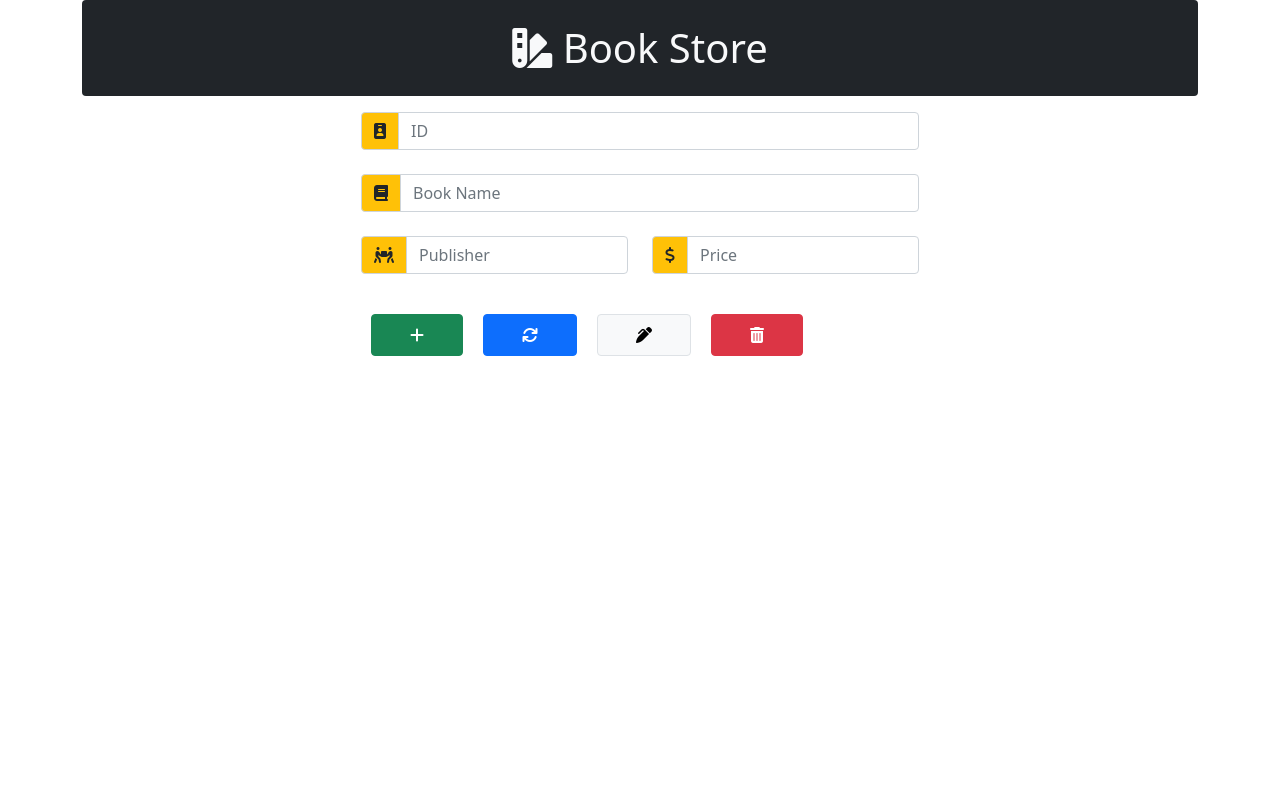
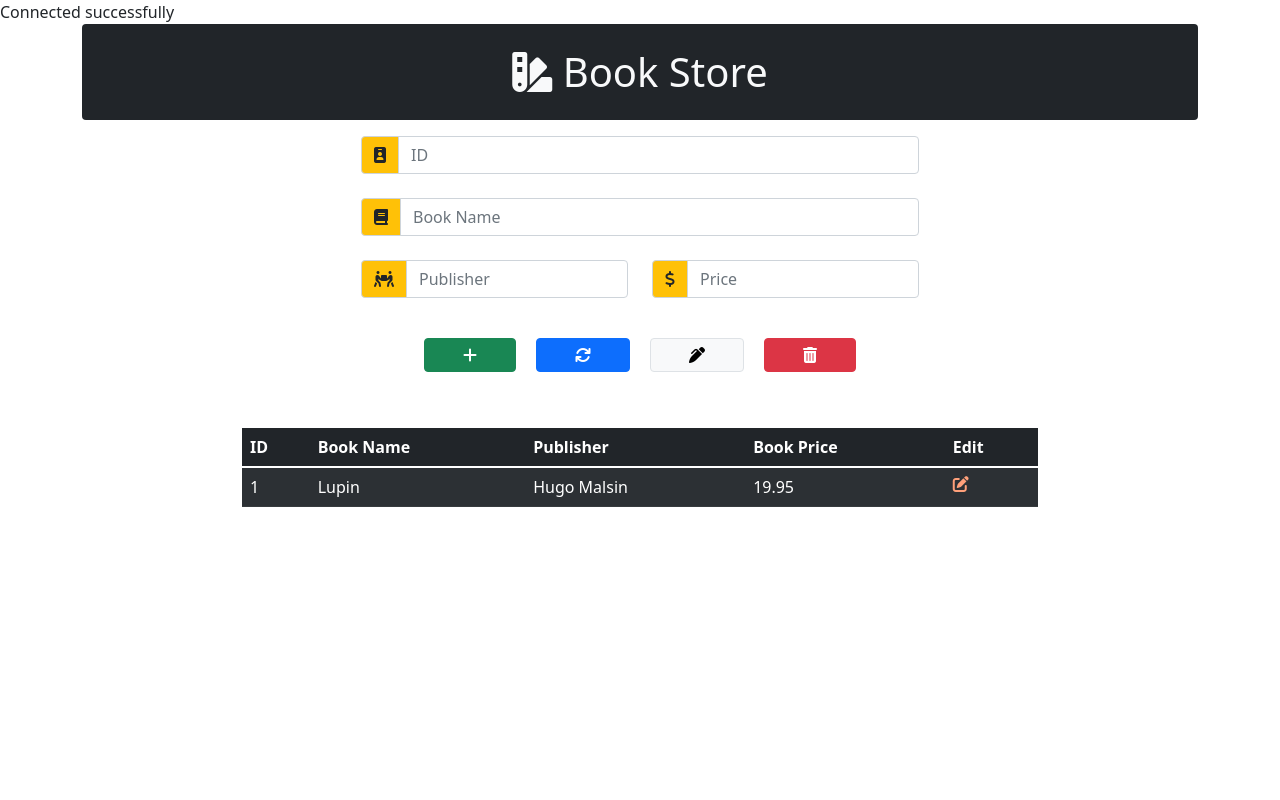
Before and after one commit to HAbdelhamid/Controlo, a PHP site: page / in a window 1280 px wide. Run offline with PHP 8.4, Linux system fonts and the light colour scheme; some libraries are stand-ins or nearby versions.

Commit message:
Add: created a table to put on it a list of added books by users --Add:db file for database connection and to create a database

```diff
--- /dev/null
+++ b/App/back-end/db.php
@@ -0,0 +1,47 @@
+<?php
+
+function createdb(){
+
+    $servername = "localhost";
+    $username = "root";
+    $password = "";
+    $dbname ="e_book";
+
+    // Create connection
+    $conn = mysqli_connect($servername, $username, $password);
+
+    // Check connection
+    if (!$conn) {
+        die("Connection failed: " . mysqli_connect_error());
+    }
+        echo "Connected successfully";
+
+
+    //create database
+    $sql ="CREATE DATABASE IF NOT EXISTS $dbname";
+
+    if(mysqli_query($conn, $sql)){
+        $conn = mysqli_connect($servername, $username, $password, $dbname);
+
+        $sql = "
+                        CREATE TABLE IF NOT EXISTS books(
+                            id INT(11) NOT NULL AUTO_INCREMENT PRIMARY KEY,
+                            book_name VARCHAR (25) NOT NULL,
+                            book_publisher VARCHAR (20),
+                            book_price FLOAT
+                        );
+        ";
+
+        if(mysqli_query($conn, $sql)){
+            return $conn;
+        }else{
+            echo "Cannot Create table...!";
+        }
+
+    }else{
+        echo "Error while creating database ". mysqli_error($conn);
+    }
+
+
+}
+?>
--- a/index.php
+++ b/index.php
@@ -1,6 +1,8 @@
 <?php
 
-    require_once ("php/component.php");
+    require_once ("App/front-end/component.php");
+    require_once ("App/back-end/db.php");
+    createdb();
 
 ?>
 <!DOCTYPE html>
@@ -45,13 +47,35 @@
                             ?>
                         </div>
                     </div>
-                    <div class="d-flex">
+                    <div class="d-flex justify-content-center">
                         <?php buttonElement(btnid:"btn-create", styleclass:"btn btn-success", text:"<i class='fas fa-plus'></i>", name:"create", attr:"dat-toggle='tooltip' data-placment='bottom' title='create'"); ?>
                         <?php buttonElement(btnid:"btn-read", styleclass:"btn btn-primary", text:"<i class='fas fa-sync'></i>", name:"read", attr:"dat-toggle='tooltip' data-placment='bottom' title='Read'"); ?>
                         <?php buttonElement(btnid:"btn-update", styleclass:"btn btn-light border", text:"<i class='fas fa-pen-alt'></i>", name:"update", attr:"dat-toggle='tooltip' data-placment='bottom' title='Update'"); ?>
                         <?php buttonElement(btnid:"btn-delete", styleclass:"btn btn-danger", text:"<i class='fas fa-trash-alt'></i>", name:"delete", attr:"dat-toggle='tooltip' data-placment='bottom' title='Delete'"); ?>
                     </div>
                 </form>
+            </div>
+            <div class="d-flex table-data">
+                <table class="table table-striped table-dark">
+                    <thead class="thead-dark">
+                        <tr>
+                            <th>ID</th>
+                            <th>Book Name</th>
+                            <th>Publisher</th>
+                            <th>Book Price</th>
+                            <th>Edit</th>
+                        </tr>
+                    </thead>
+                    <tbody id="tbody">
+                        <tr>
+                            <td>1</td>
+                            <td>Lupin</td>
+                            <td>Hugo Malsin</td>
+                            <td>19.95</td>
+                            <td><i class="fas fa-edit btnedit"></i></td>
+                        </tr>
+                    </tbody>
+                </table>
             </div>
         </div>
     </main>
--- a/style.css
+++ b/style.css
@@ -1,4 +1,13 @@
 .d-flex button{
-    margin: 1.5em 0.6em !important;
-    padding: 0.5em 2.4em !important;
+    margin: 1.5em 0.6em ;
+    padding: 0.5em 2.4em ;
 }
+
+.d-flex table {
+    margin: 1em 10em;
+}
+
+table .btnedit {
+    color: lightsalmon;
+    cursor: pointer;
+}
```
Also changed, not shown: App/front-end/component.php (renamed from php/component.php).
